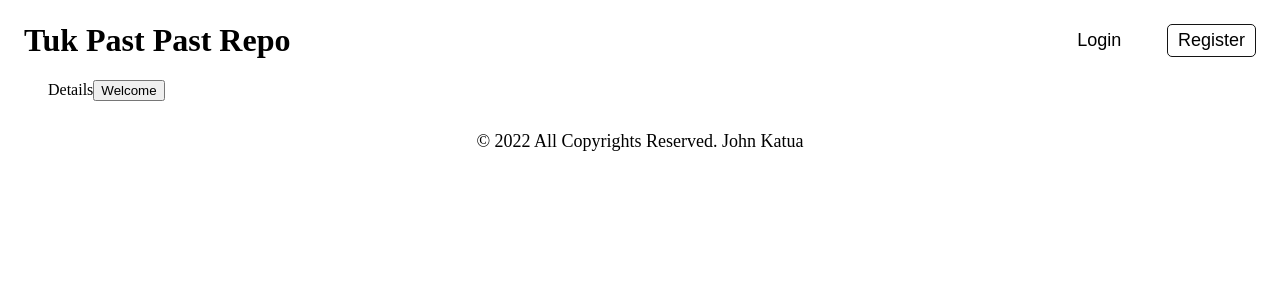
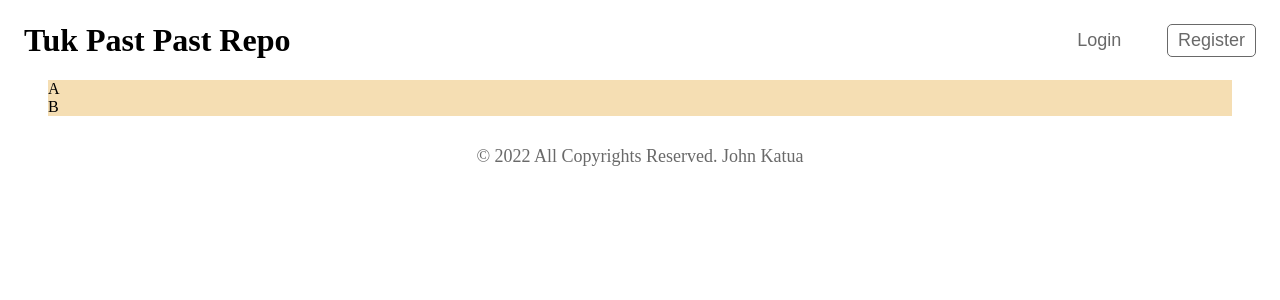
Before and after one commit to johnkatua/Tuk-Past-Paper-Repo, a React (Vite) app: page /details in a window 1280 px wide. Shown: the top 300 px of the page. Built offline with nearby package versions, Linux system fonts and the light colour scheme.

Commit message:
created details page

```diff
--- a/src/components/Header.jsx
+++ b/src/components/Header.jsx
@@ -1,11 +1,13 @@
 import React from "react";
+import { useNavigate } from "react-router-dom";
 
 const Header = () => {
+  const navigate = useNavigate();
   return (
     <div className="header--container">
       <h1>Tuk Past Past Repo</h1>
       <div className="header--btns">
-        <button className="header--btns__login">Login</button>
+        <button className="header--btns__login" onClick={() => navigate('/')}>Login</button>
         <button className="header--btns__register">Register</button>
       </div>
     </div>
--- a/src/components/index.css
+++ b/src/components/index.css
@@ -37,15 +37,17 @@
   border: none;
   background-color: transparent;
   cursor: pointer;
+  color: var(--gray);
 }
 
 .header--btns__register {
   font-size: 18px;
   padding: 5px 10px;
   background-color: transparent;
-  border: 0.5px solid var(--black);
+  border: 0.5px solid var(--gray);
   border-radius: 5px;
   cursor: pointer;
+  color: var(--gray);
 }
 
 .footer--container {
@@ -55,4 +57,5 @@
   font-size: 18px;
   height: 10vh;
   margin: 0 1.5rem;
+  color: var(--gray);
 }
--- a/src/pages/Details.jsx
+++ b/src/pages/Details.jsx
@@ -5,8 +5,8 @@ const Details = () => {
   const navigate = useNavigate();
   return (
     <div className="details--container">
-      Details
-      <button onClick={() => navigate("/")}>Welcome</button>
+      <div>A</div>
+      <div>B</div>
     </div>
   );
 };
--- a/src/pages/index.css
+++ b/src/pages/index.css
@@ -24,6 +24,7 @@
 
 .welcome--description {
   font-size: 18px;
+  color: var(--gray);
 }
 
 .welcome--button {
@@ -44,4 +45,5 @@
 
 .details--container {
   height: 100%;
+  background-color: wheat;
 }
```
